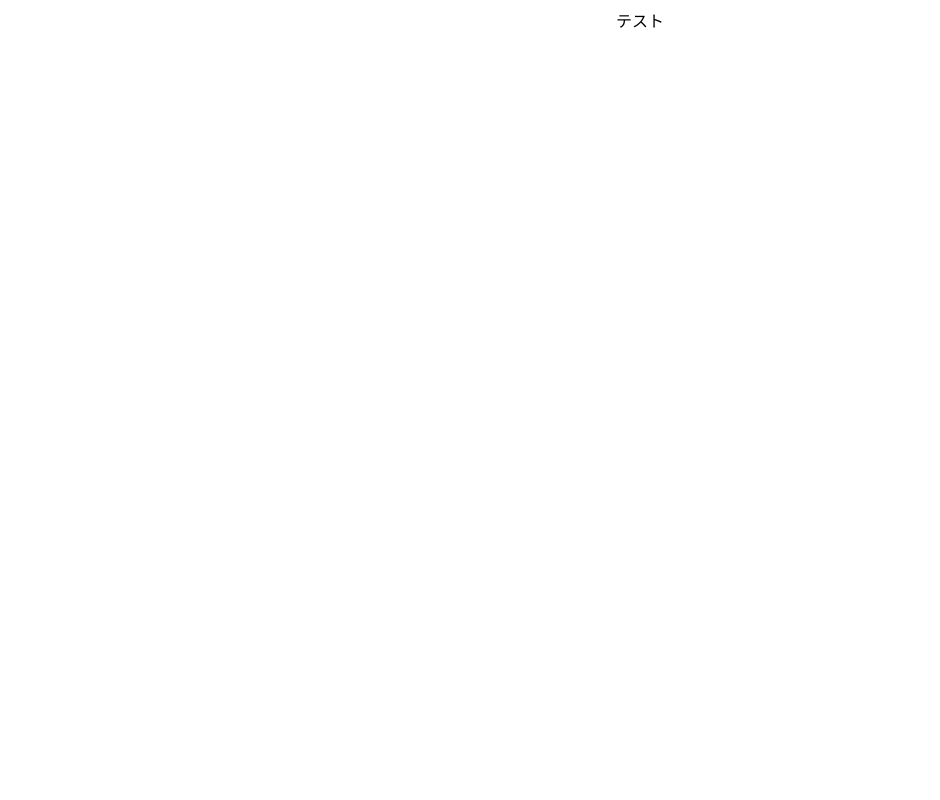
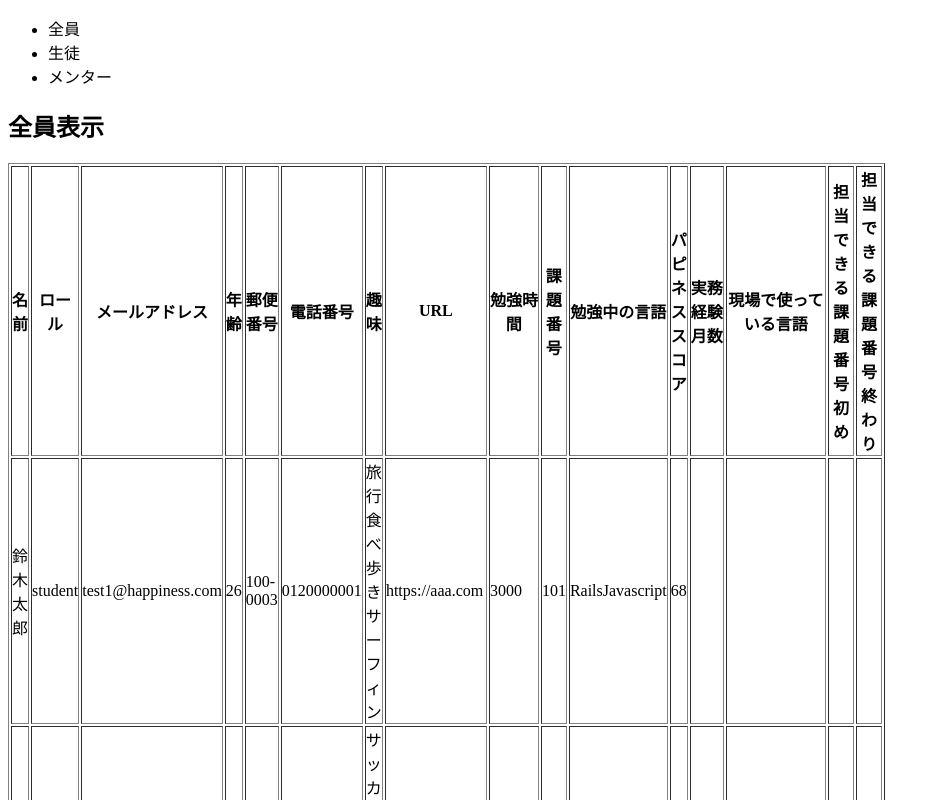
Before and after one commit to Naoshin-hirano/ts-practice, a React (Create React App) app: page / in a window 1280 px wide. Shown: the top 800 px of the page, without its empty margins (0-940 px from the left). Built offline with nearby package versions, Linux system fonts and the light colour scheme.

Commit message:
タブでの表示切り替え

```diff
--- a/package.json
+++ b/package.json
@@ -39,5 +39,8 @@
       "last 1 firefox version",
       "last 1 safari version"
     ]
+  },
+  "devDependencies": {
+    "react-tabs": "^6.0.1"
   }
 }
--- a/src/App.tsx
+++ b/src/App.tsx
@@ -1,131 +1,192 @@
-import React from "react";
+import React, { useEffect, useState } from "react";
 import "./App.css";
+import { USER_LIST } from "./UserList";
+import { Tab, Tabs, TabList, TabPanel } from "react-tabs";
+import { USER_LIST_TYPE } from "./UserListType";
 
 function App() {
-    const USER_LIST = [
-        {
-            id: 1,
-            name: "鈴木太郎",
-            role: "student",
-            email: "test1@happiness.com",
-            age: 26,
-            postCode: "100-0003",
-            phone: "0120000001",
-            hobbies: ["旅行", "食べ歩き", "サーフィン"],
-            url: "https://aaa.com",
-            studyMinutes: 3000,
-            taskCode: 101,
-            studyLangs: ["Rails", "Javascript"],
-            score: 68,
-        },
-        {
-            id: 2,
-            name: "鈴木二郎",
-            role: "mentor",
-            email: "test2@happiness.com",
-            age: 31,
-            postCode: "100-0005",
-            phone: "0120000002",
-            hobbies: ["サッカー", "ランニング", "筋トレ"],
-            url: "https://bbb.com",
-            experienceDays: 1850,
-            useLangs: ["Next.js", "GoLang"],
-            availableStartCode: 201,
-            availableEndCode: 302,
-        },
-        {
-            id: 3,
-            name: "鈴木三郎",
-            role: "student",
-            email: "test3@happiness.com",
-            age: 23,
-            postCode: "300-0332",
-            phone: "0120000003",
-            hobbies: ["アニメ", "ゲーム", "旅行"],
-            url: "https://ccc.com",
-            studyMinutes: 125000,
-            taskCode: 204,
-            studyLangs: ["Rails", "Next.js"],
-            score: 90,
-        },
-        {
-            id: 4,
-            name: "鈴木四郎",
-            role: "mentor",
-            email: "test4@happiness.com",
-            age: 31,
-            postCode: "100-0005",
-            phone: "0120000004",
-            hobbies: ["食べ歩き", "ランニング", "旅行"],
-            url: "https://ddd.com",
-            experienceDays: 260,
-            useLangs: ["PHP", "Javascript"],
-            availableStartCode: 103,
-            availableEndCode: 408,
-        },
-        {
-            id: 5,
-            name: "鈴木五郎",
-            role: "student",
-            email: "test5@happiness.com",
-            age: 22,
-            postCode: "300-0005",
-            phone: "0120000005",
-            hobbies: ["筋トレ", "ランニング"],
-            url: "https://eee.com",
-            studyMinutes: 47800,
-            taskCode: 305,
-            studyLangs: ["Next.js", "Rails"],
-            score: 84,
-        },
-        {
-            id: 6,
-            name: "鈴木六郎",
-            role: "mentor",
-            email: "test6@happiness.com",
-            age: 28,
-            postCode: "100-0007",
-            phone: "0120000006",
-            hobbies: ["ゲーム", "サッカー"],
-            url: "https://fff.com",
-            experienceDays: 260,
-            useLangs: ["PHP", "Javascript"],
-            availableStartCode: 101,
-            availableEndCode: 302,
-        },
-        {
-            id: 7,
-            name: "鈴木七郎",
-            role: "student",
-            email: "test7@happiness.com",
-            age: 24,
-            postCode: "300-0008",
-            phone: "0120000007",
-            hobbies: ["筋トレ", "ダーツ"],
-            url: "https://ggg.com",
-            studyMinutes: 26900,
-            taskCode: 401,
-            studyLangs: ["PHP", "Rails"],
-            score: 73,
-        },
-        {
-            id: 8,
-            name: "鈴木八郎",
-            role: "mentor",
-            email: "test8@happiness.com",
-            age: 33,
-            postCode: "100-0009",
-            phone: "0120000008",
-            hobbies: ["ランニング", "旅行"],
-            url: "https://hhh.com",
-            experienceDays: 6000,
-            useLangs: ["Golang", "Rails"],
-            availableStartCode: 301,
-            availableEndCode: 505,
-        },
-    ];
+    const [selectedTabNumber, setSelectedTabNumber] = useState(0);
+    const [userList, setUserList] = useState<USER_LIST_TYPE[]>(USER_LIST);
     console.log(USER_LIST);
-    return <div className="App">テスト</div>;
+
+    const handleSelect = (index: any, last: any) => {
+        console.log("Selected tab: " + index + ", Last tab: " + last);
+    };
+
+    const changeSelectedIndex = (index: number) => {
+        setSelectedTabNumber(index);
+    };
+
+    useEffect(() => {
+        setUserList(USER_LIST);
+    }, [userList]);
+    return (
+        <Tabs selectedIndex={selectedTabNumber} onSelect={handleSelect}>
+            <TabList>
+                <Tab onClick={() => changeSelectedIndex(0)}>全員</Tab>
+                <Tab onClick={() => changeSelectedIndex(1)}>生徒</Tab>
+                <Tab onClick={() => changeSelectedIndex(2)}>メンター</Tab>
+            </TabList>
+
+            <TabPanel>
+                <h2>全員表示</h2>
+                <div>
+                    <table border={1} width="500" cellPadding="0">
+                        <thead>
+                            <tr>
+                                <th>名前</th>
+                                <th>ロール</th>
+                                <th>メールアドレス</th>
+                                <th>年齢</th>
+                                <th>郵便番号</th>
+                                <th>電話番号</th>
+                                <th>趣味</th>
+                                <th>URL</th>
+                                <th>勉強時間</th>
+                                <th>課題番号</th>
+                                <th>勉強中の言語</th>
+                                <th>パピネススコア</th>
+                                <th>実務経験月数</th>
+                                <th>現場で使っている言語</th>
+                                <th>担当できる課題番号初め</th>
+                                <th>担当できる課題番号終わり</th>
+                            </tr>
+                        </thead>
+                        <tbody>
+                            {userList.map((userInfo, index) => (
+                                <tr key={index}>
+                                    <td>{userInfo.name}</td>
+                                    <td>{userInfo.role}</td>
+                                    <td>{userInfo.email}</td>
+                                    <td>{userInfo.age}</td>
+                                    <td>{userInfo.postCode}</td>
+                                    <td>{userInfo.phone}</td>
+                                    <td>{userInfo.hobbies}</td>
+                                    <td>{userInfo.url}</td>
+                                    <td>{userInfo.studyMinutes}</td>
+                                    <td>{userInfo.taskCode}</td>
+                                    <td>{userInfo.studyLangs}</td>
+                                    <td>{userInfo.score}</td>
+                                    <td>{userInfo.experienceDays}</td>
+                                    <td>{userInfo.useLangs}</td>
+                                    <td>{userInfo.availableStartCode}</td>
+                                    <td>{userInfo.availableEndCode}</td>
+                                </tr>
+                            ))}
+                        </tbody>
+                    </table>
+                </div>
+            </TabPanel>
+            <TabPanel>
+                <h2>生徒のみ表示</h2>
+                <div>
+                    <table border={1} width="500" cellPadding="0">
+                        <thead>
+                            <tr>
+                                <th>名前</th>
+                                <th>ロール</th>
+                                <th>メールアドレス</th>
+                                <th>年齢</th>
+                                <th>郵便番号</th>
+                                <th>電話番号</th>
+                                <th>趣味</th>
+                                <th>URL</th>
+                                <th>勉強時間</th>
+                                <th>課題番号</th>
+                                <th>勉強中の言語</th>
+                                <th>パピネススコア</th>
+                                <th>実務経験月数</th>
+                                <th>現場で使っている言語</th>
+                                <th>担当できる課題番号初め</th>
+                                <th>担当できる課題番号終わり</th>
+                            </tr>
+                        </thead>
+                        <tbody>
+                            {userList.map(
+                                (userInfo, index) =>
+                                    userInfo.role === "student" && (
+                                        <tr key={index}>
+                                            <td>{userInfo.name}</td>
+                                            <td>{userInfo.role}</td>
+                                            <td>{userInfo.email}</td>
+                                            <td>{userInfo.age}</td>
+                                            <td>{userInfo.postCode}</td>
+                                            <td>{userInfo.phone}</td>
+                                            <td>{userInfo.hobbies}</td>
+                                            <td>{userInfo.url}</td>
+                                            <td>{userInfo.studyMinutes}</td>
+                                            <td>{userInfo.taskCode}</td>
+                                            <td>{userInfo.studyLangs}</td>
+                                            <td>{userInfo.score}</td>
+                                            <td>{userInfo.experienceDays}</td>
+                                            <td>{userInfo.useLangs}</td>
+                                            <td>
+                                                {userInfo.availableStartCode}
+                                            </td>
+                                            <td>{userInfo.availableEndCode}</td>
+                                        </tr>
+                                    )
+                            )}
+                        </tbody>
+                    </table>
+                </div>
+            </TabPanel>
+            <TabPanel>
+                <h2>メンターのみ表示</h2>
+                <div>
+                    <table border={1} width="500" cellPadding="0">
+                        <thead>
+                            <tr>
+                                <th>名前</th>
+                                <th>ロール</th>
+                                <th>メールアドレス</th>
+                                <th>年齢</th>
+                                <th>郵便番号</th>
+                                <th>電話番号</th>
+                                <th>趣味</th>
+                                <th>URL</th>
+                                <th>勉強時間</th>
+                                <th>課題番号</th>
+                                <th>勉強中の言語</th>
+                                <th>パピネススコア</th>
+                                <th>実務経験月数</th>
+                                <th>現場で使っている言語</th>
+                                <th>担当できる課題番号初め</th>
+                                <th>担当できる課題番号終わり</th>
+                            </tr>
+                        </thead>
+                        <tbody>
+                            {userList.map(
+                                (userInfo, index) =>
+                                    userInfo.role === "mentor" && (
+                                        <tr key={index}>
+                                            <td>{userInfo.name}</td>
+                                            <td>{userInfo.role}</td>
+                                            <td>{userInfo.email}</td>
+                                            <td>{userInfo.age}</td>
+                                            <td>{userInfo.postCode}</td>
+                                            <td>{userInfo.phone}</td>
+                                            <td>{userInfo.hobbies}</td>
+                                            <td>{userInfo.url}</td>
+                                            <td>{userInfo.studyMinutes}</td>
+                                            <td>{userInfo.taskCode}</td>
+                                            <td>{userInfo.studyLangs}</td>
+                                            <td>{userInfo.score}</td>
+                                            <td>{userInfo.experienceDays}</td>
+                                            <td>{userInfo.useLangs}</td>
+                                            <td>
+                                                {userInfo.availableStartCode}
+                                            </td>
+                                            <td>{userInfo.availableEndCode}</td>
+                                        </tr>
+                                    )
+                            )}
+                        </tbody>
+                    </table>
+                </div>
+            </TabPanel>
+        </Tabs>
+    );
 }
 
 export default App;
--- /dev/null
+++ b/src/UserList.tsx
@@ -0,0 +1,122 @@
+export const USER_LIST = [
+    {
+        id: 1,
+        name: "鈴木太郎",
+        role: "student",
+        email: "test1@happiness.com",
+        age: 26,
+        postCode: "100-0003",
+        phone: "0120000001",
+        hobbies: ["旅行", "食べ歩き", "サーフィン"],
+        url: "https://aaa.com",
+        studyMinutes: 3000,
+        taskCode: 101,
+        studyLangs: ["Rails", "Javascript"],
+        score: 68,
+    },
+    {
+        id: 2,
+        name: "鈴木二郎",
+        role: "mentor",
+        email: "test2@happiness.com",
+        age: 31,
+        postCode: "100-0005",
+        phone: "0120000002",
+        hobbies: ["サッカー", "ランニング", "筋トレ"],
+        url: "https://bbb.com",
+        experienceDays: 1850,
+        useLangs: ["Next.js", "GoLang"],
+        availableStartCode: 201,
+        availableEndCode: 302,
+    },
+    {
+        id: 3,
+        name: "鈴木三郎",
+        role: "student",
+        email: "test3@happiness.com",
+        age: 23,
+        postCode: "300-0332",
+        phone: "0120000003",
+        hobbies: ["アニメ", "ゲーム", "旅行"],
+        url: "https://ccc.com",
+        studyMinutes: 125000,
+        taskCode: 204,
+        studyLangs: ["Rails", "Next.js"],
+        score: 90,
+    },
+    {
+        id: 4,
+        name: "鈴木四郎",
+        role: "mentor",
+        email: "test4@happiness.com",
+        age: 31,
+        postCode: "100-0005",
+        phone: "0120000004",
+        hobbies: ["食べ歩き", "ランニング", "旅行"],
+        url: "https://ddd.com",
+        experienceDays: 260,
+        useLangs: ["PHP", "Javascript"],
+        availableStartCode: 103,
+        availableEndCode: 408,
+    },
+    {
+        id: 5,
+        name: "鈴木五郎",
+        role: "student",
+        email: "test5@happiness.com",
+        age: 22,
+        postCode: "300-0005",
+        phone: "0120000005",
+        hobbies: ["筋トレ", "ランニング"],
+        url: "https://eee.com",
+        studyMinutes: 47800,
+        taskCode: 305,
+        studyLangs: ["Next.js", "Rails"],
+        score: 84,
+    },
+    {
+        id: 6,
+        name: "鈴木六郎",
+        role: "mentor",
+        email: "test6@happiness.com",
+        age: 28,
+        postCode: "100-0007",
+        phone: "0120000006",
+        hobbies: ["ゲーム", "サッカー"],
+        url: "https://fff.com",
+        experienceDays: 260,
+        useLangs: ["PHP", "Javascript"],
+        availableStartCode: 101,
+        availableEndCode: 302,
+    },
+    {
+        id: 7,
+        name: "鈴木七郎",
+        role: "student",
+        email: "test7@happiness.com",
+        age: 24,
+        postCode: "300-0008",
+        phone: "0120000007",
+        hobbies: ["筋トレ", "ダーツ"],
+        url: "https://ggg.com",
+        studyMinutes: 26900,
+        taskCode: 401,
+        studyLangs: ["PHP", "Rails"],
+        score: 73,
+    },
+    {
+        id: 8,
+        name: "鈴木八郎",
+        role: "mentor",
+        email: "test8@happiness.com",
+        age: 33,
+        postCode: "100-0009",
+        phone: "0120000008",
+        hobbies: ["ランニング", "旅行"],
+        url: "https://hhh.com",
+        experienceDays: 6000,
+        useLangs: ["Golang", "Rails"],
+        availableStartCode: 301,
+        availableEndCode: 505,
+    },
+];
--- /dev/null
+++ b/src/UserListType.ts
@@ -0,0 +1,19 @@
+export type USER_LIST_TYPE = {
+    id: number;
+    name: string;
+    role: string;
+    email: string;
+    age: number;
+    postCode: string;
+    phone: string;
+    hobbies: string[];
+    url: string;
+    studyMinutes?: number;
+    taskCode?: number;
+    studyLangs?: string[];
+    score?: number;
+    experienceDays?: number;
+    useLangs?: string[];
+    availableStartCode?: number;
+    availableEndCode?: number;
+};
```
Also changed, not shown: 1 other file (tests, documents, lock files or other folders).
